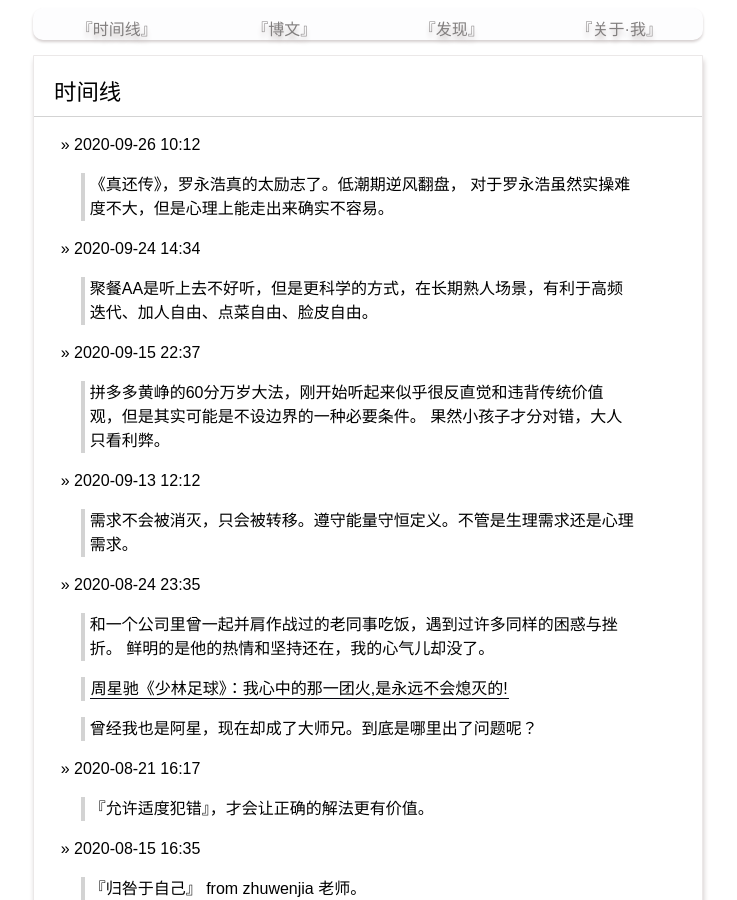
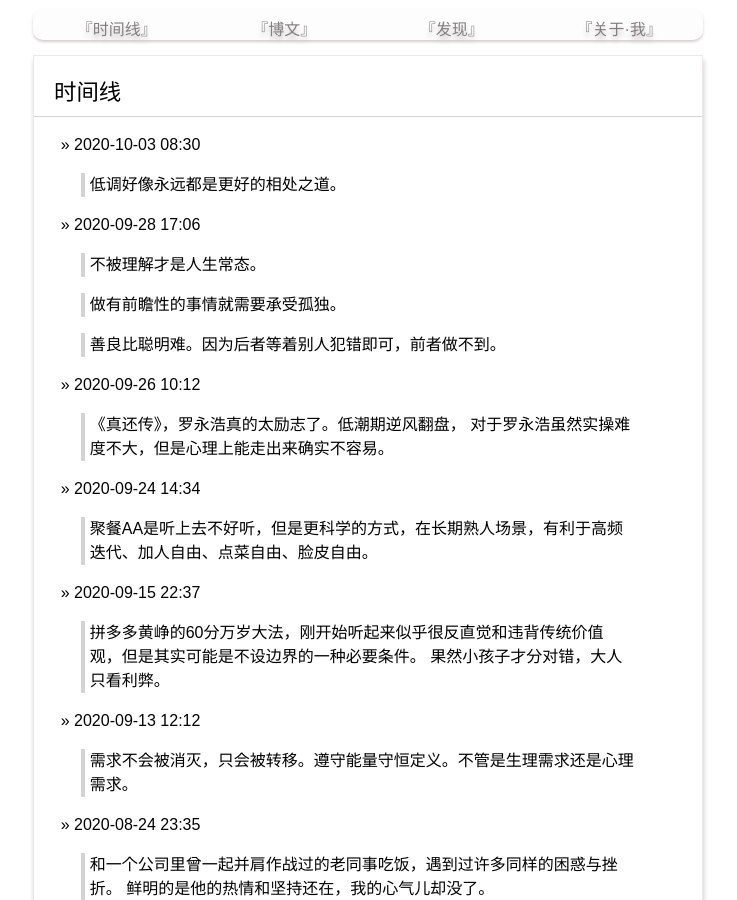
Before and after one commit to yanyiwu/blog, a Jekyll site: the page built from index.md, in a window 1280 px wide and 900 px high. Shown: the whole window, without its empty margins (272-1009 px from the left). Built offline with Jekyll 4.4.1, drawn with Linux system fonts in a browser that asks for light colours; Markdown is read by kramdown in place of the engine named in the settings; comment, search, counter and statistics services are not loaded.

Commit message:
[moment] 10-03

```diff
--- a/index.md
+++ b/index.md
@@ -2,6 +2,18 @@
 layout: posting
 title: 时间线
 ---
+
+&raquo; 2020-10-03 08:30
+
+> 低调好像永远都是更好的相处之道。
+
+&raquo; 2020-09-28 17:06
+
+> 不被理解才是人生常态。
+
+> 做有前瞻性的事情就需要承受孤独。
+
+> 善良比聪明难。因为后者等着别人犯错即可，前者做不到。
 
 &raquo; 2020-09-26 10:12
 
```
